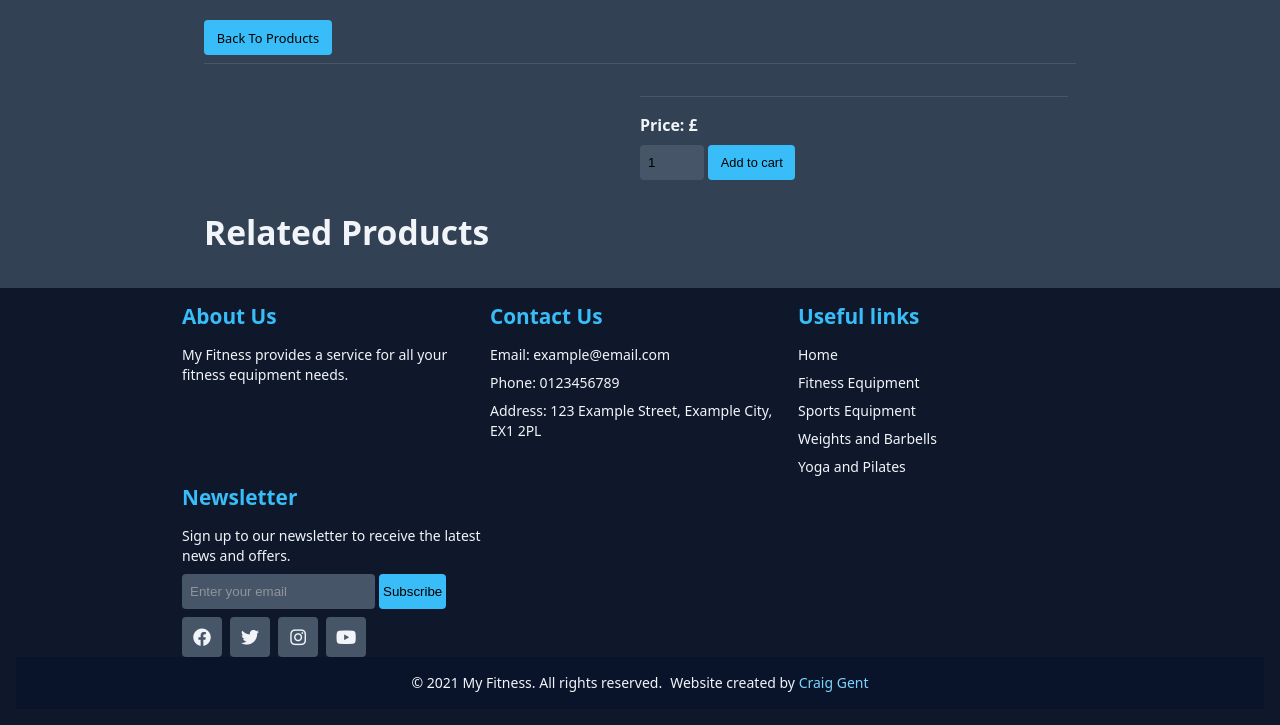
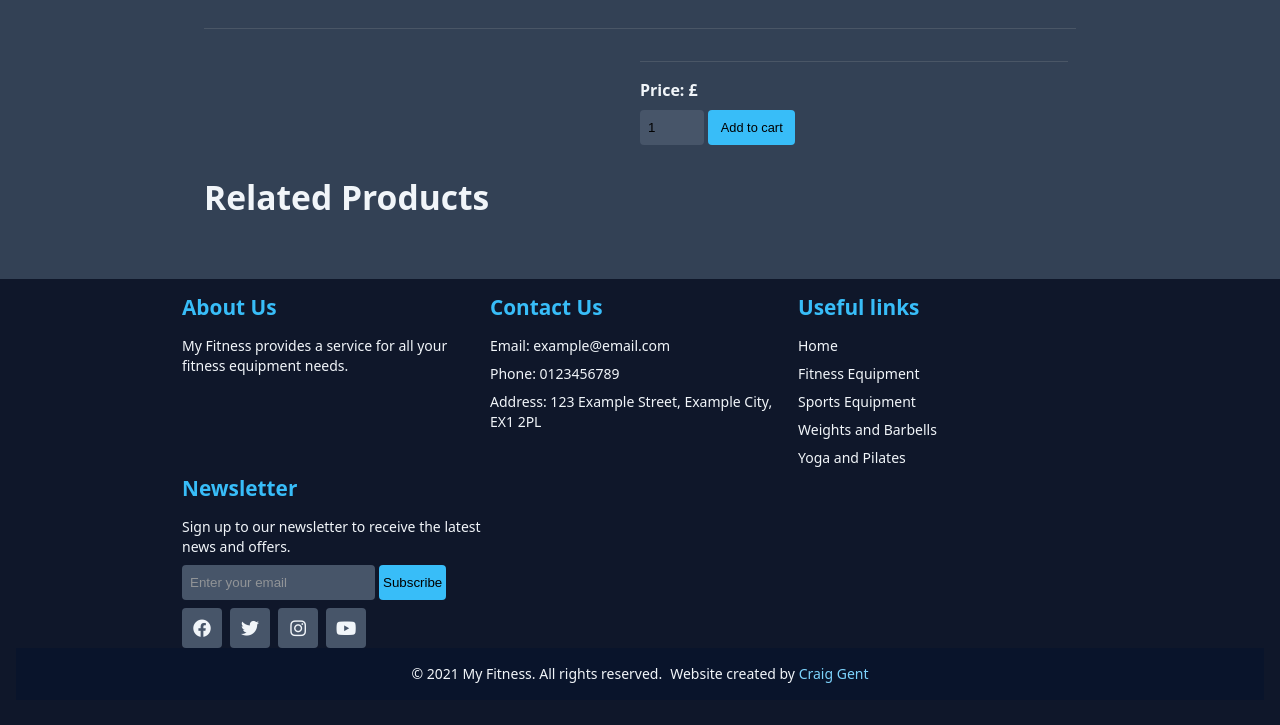
Before and after one commit to Genty83/My-Fitness, a Django app: template products/templates/products/product_detail.html in a window 1280 px wide. Shown: the part 84-809 px from the top of the page. After the commit the page ends 767 px from the top, so only its background shows below. Run offline with Django 3.2, Linux system fonts and the light colour scheme; the template is opened without the code that fills it, so the values that code supplies are empty; some libraries are stand-ins or nearby versions.

Commit message:
Made change to button

```diff
--- a/products/templates/products/product_detail.html
+++ b/products/templates/products/product_detail.html
@@ -8,9 +8,8 @@
 {% block content %}
 <div class="container width-70 breakpoint-lg margin-auto pad-3">
   <div class="flex-row align-center justify-between margin-block-2">
-    <a href="{% url 'all_products' %}" class="btn btn-md bd-radius-2 bg-sky-400 ft-black ft-weight-500">
-      Back To Products
-    </a>
+    {% url 'all_products' as url %}
+    {% include 'components/a_btn.html' with url=url name="Back to products" variant="bg-sky-400" %}
   </div>
   <hr>
 
@@ -61,10 +60,8 @@
           <p class="ft-sky-400">{{ related_product.sku }}</p>
           <h6>{{ related_product.name }}</h6>
           <p class="ft-weight-700">Price: £{{ related_product.price }}</p>
-          <a href="{% url 'product_detail' related_product.id %}"
-            class="btn btn-md bd-radius-2 bg-sky-400 ft-black ft-weight-500 width-100">
-            View Product
-          </a>
+          {% url 'product_detail' related_product.id as url %}
+          {% include 'components/a_btn.html' with url=url name="View Product" variant="bg-sky-400" wd="width-100" %}
         </div>
       </div>
       {% endfor %}
```
